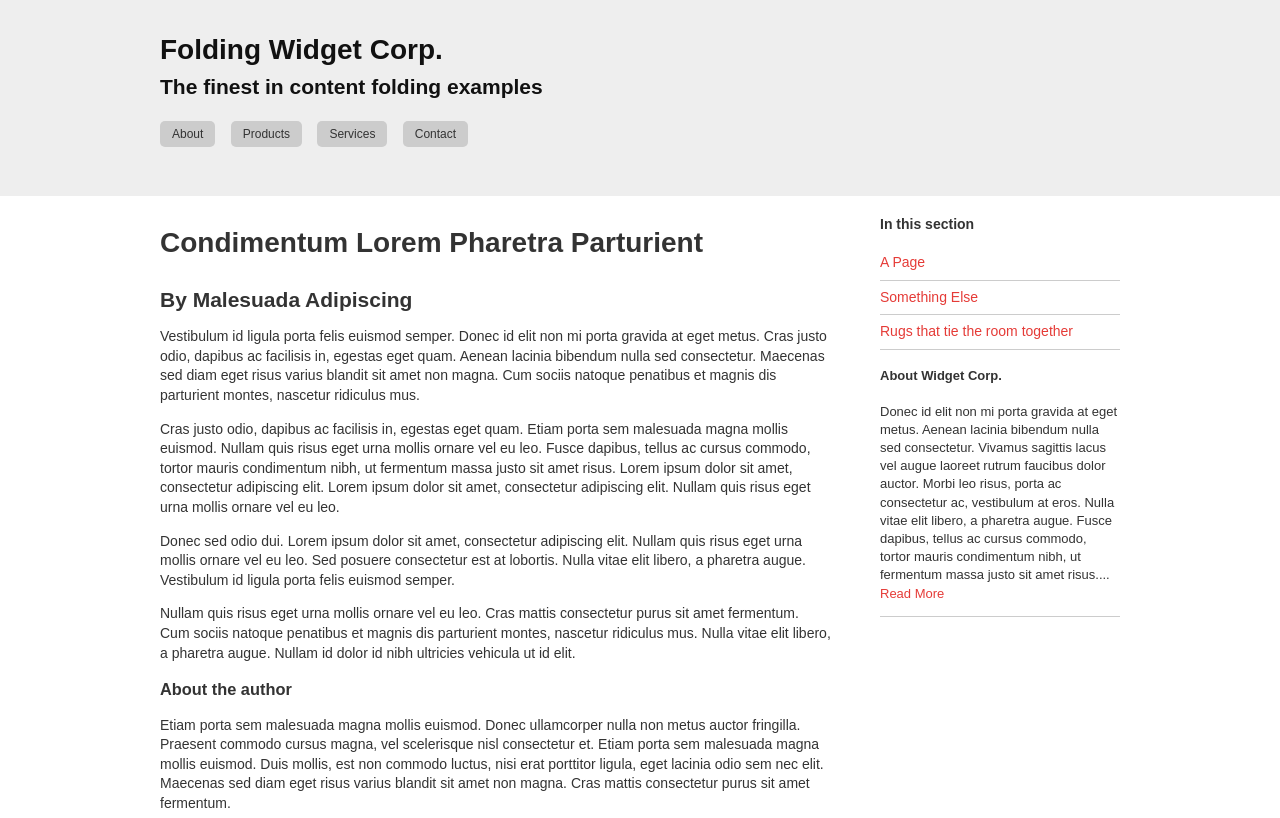
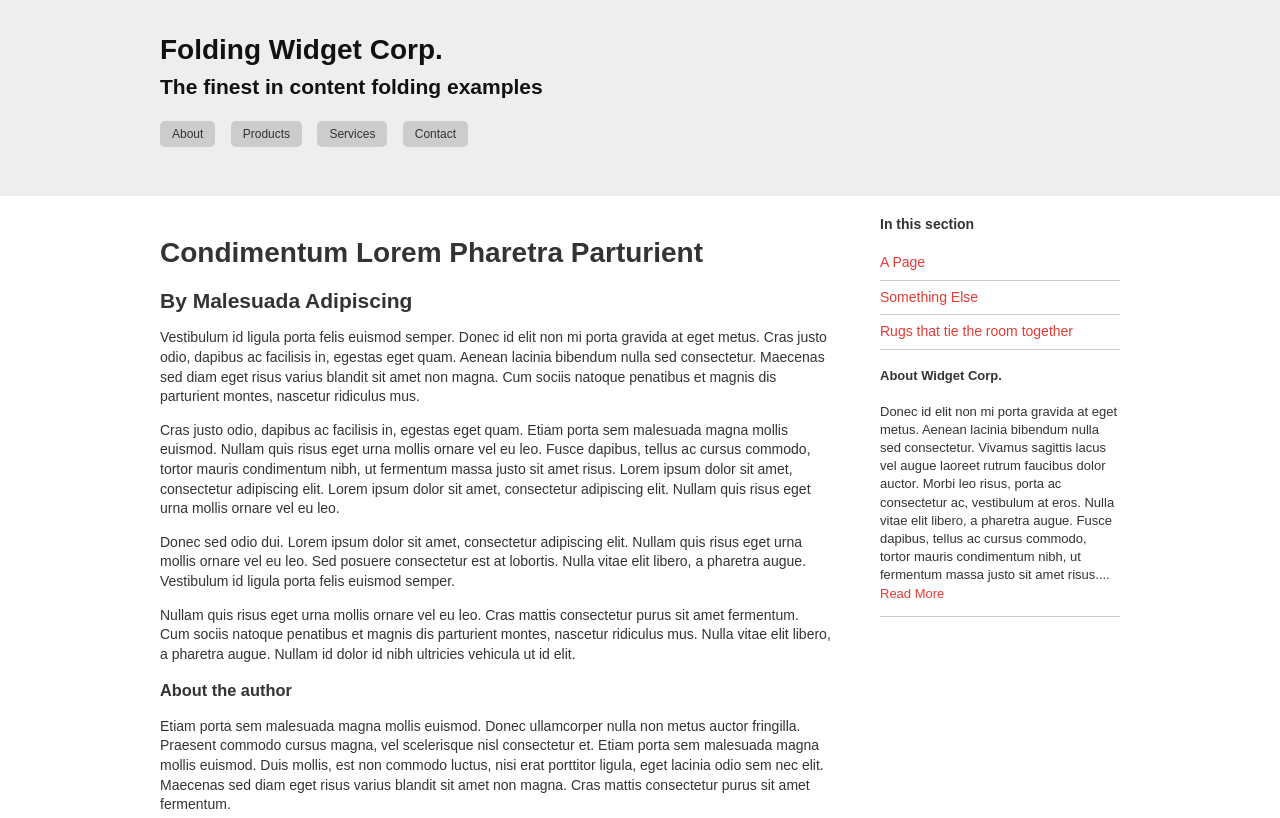
Before and after one commit to nathansh/Content-Folding-Demo, a plain HTML site: page index.html in a window 1280 px wide. Shown: the top 818 px of the page. Drawn offline with Linux system fonts and the light colour scheme.

Commit message:
Updated readme

```diff
--- a/stylesheets/sass/screen.scss
+++ b/stylesheets/sass/screen.scss
@@ -73,6 +73,10 @@ a {
 	#main_content {
 		width: 70%;
 		float: left;
+		h1 {
+			line-height: 1.45em;
+			margin-bottom: 0;
+			} // h1
 		} // #main_content
 	#sidebar {
 		width: 25%;
```
Also changed, not shown: stylesheets/css/screen.css, 1 other file.
